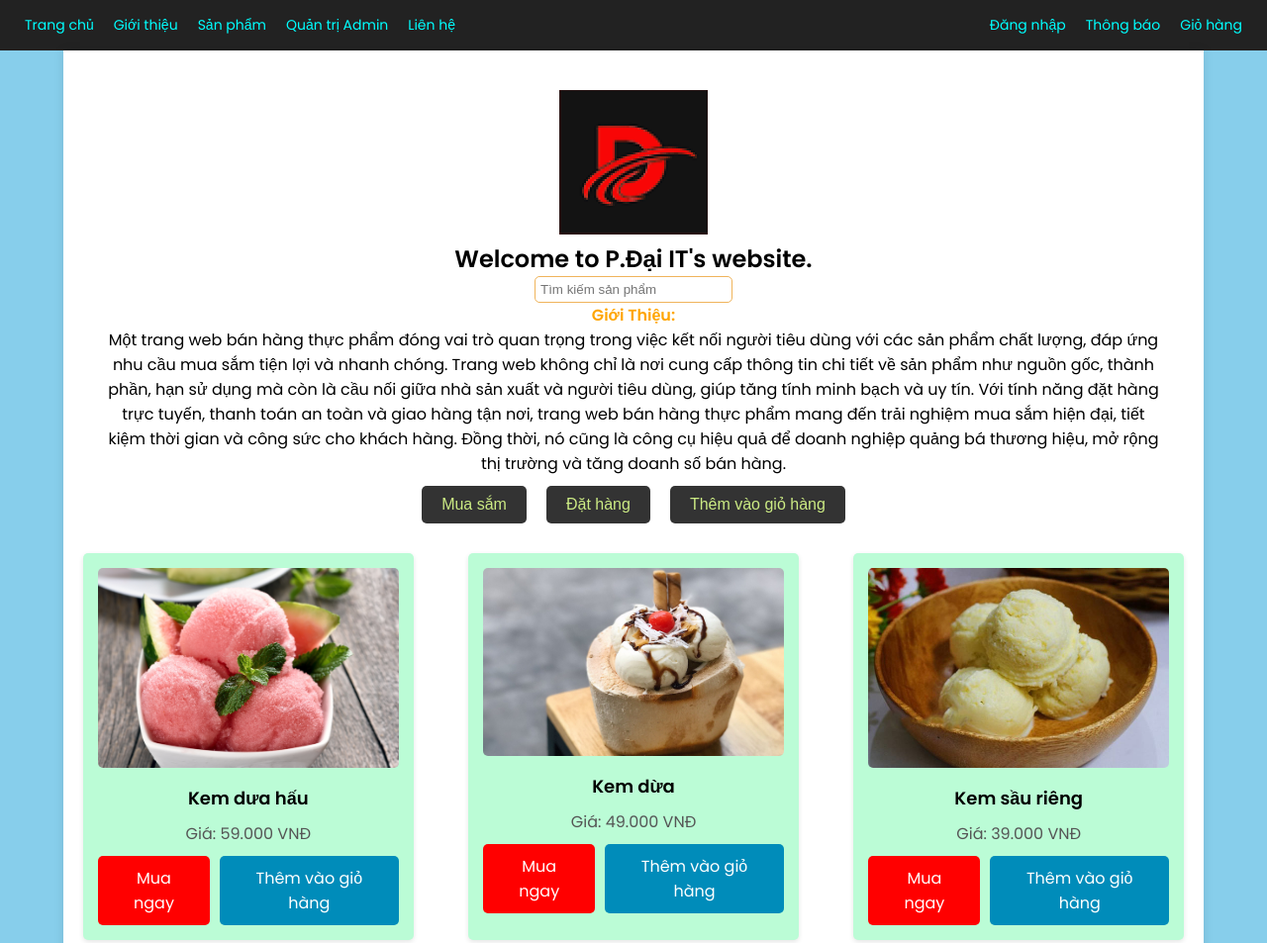
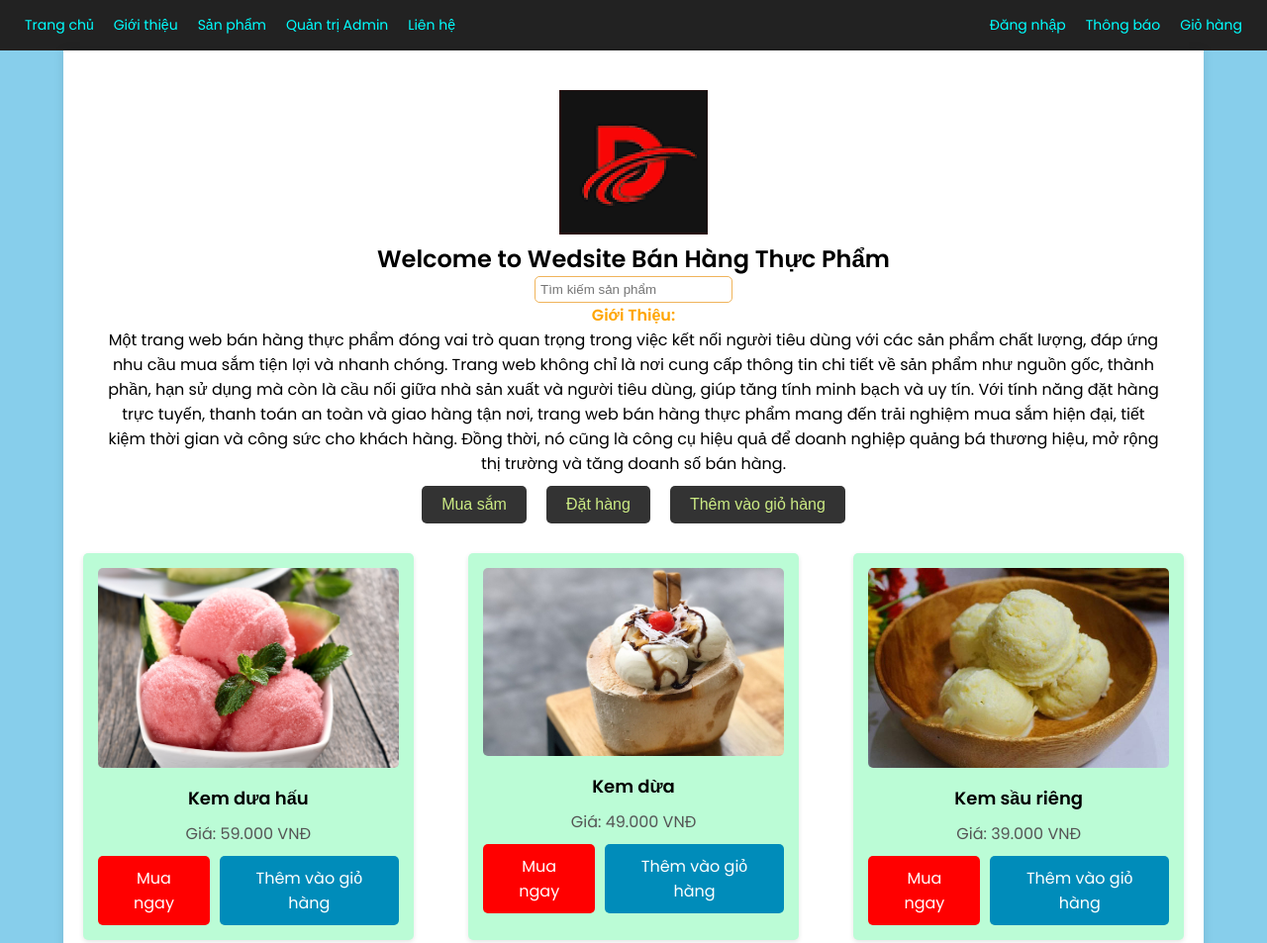
Before and after one commit to daiitd/wedsite0, a plain HTML site: page index1.html in a window 1280 px wide. Shown: the top 953 px of the page at 99% size. Drawn offline with Linux system fonts and the light colour scheme.

Commit message:
Update index1.html

```diff
--- a/index1.html
+++ b/index1.html
@@ -275,7 +275,7 @@
     <div class="container">
         <div class="hero">
             <img src="logo.PNG" alt="Oke Print">
-            <h2>Welcome to P.Đại IT's website.</h2>
+            <h2>Welcome to Wedsite Bán Hàng Thực Phẩm </h2>
             <input type="text" class="search-box" placeholder="Tìm kiếm sản phẩm">
 
             <p1>
```
